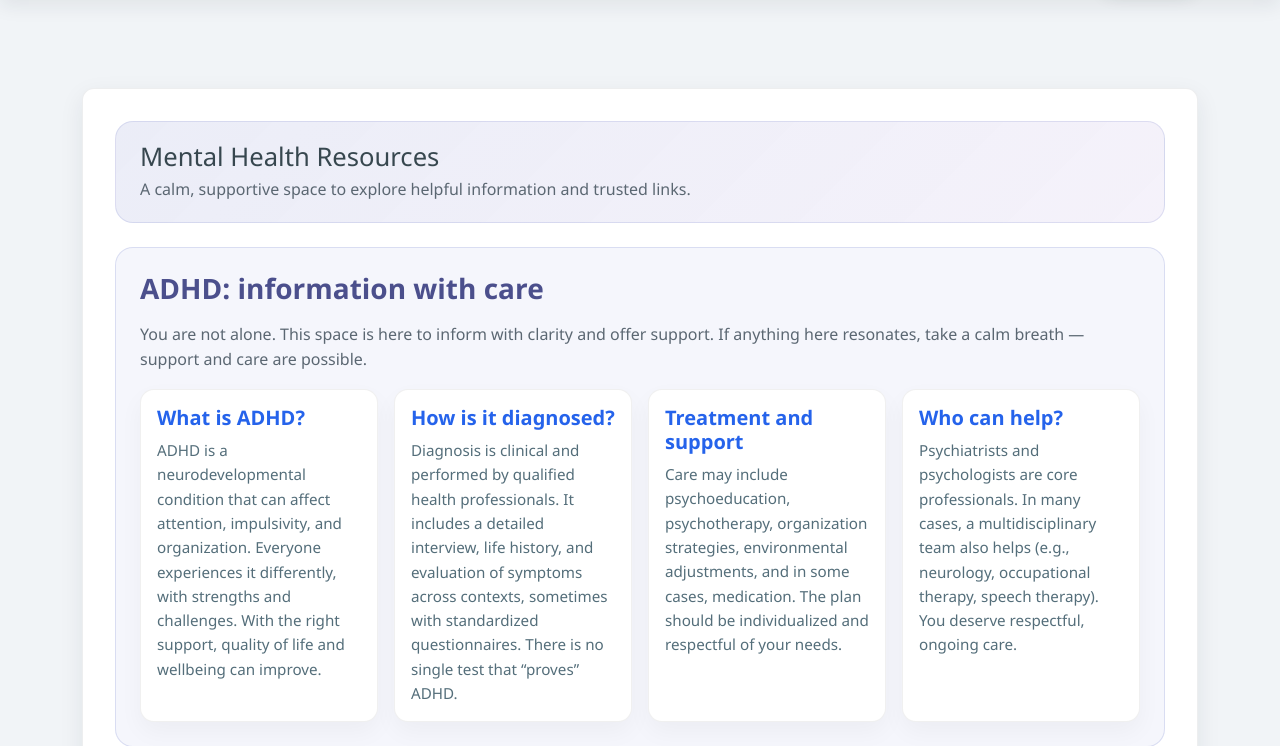
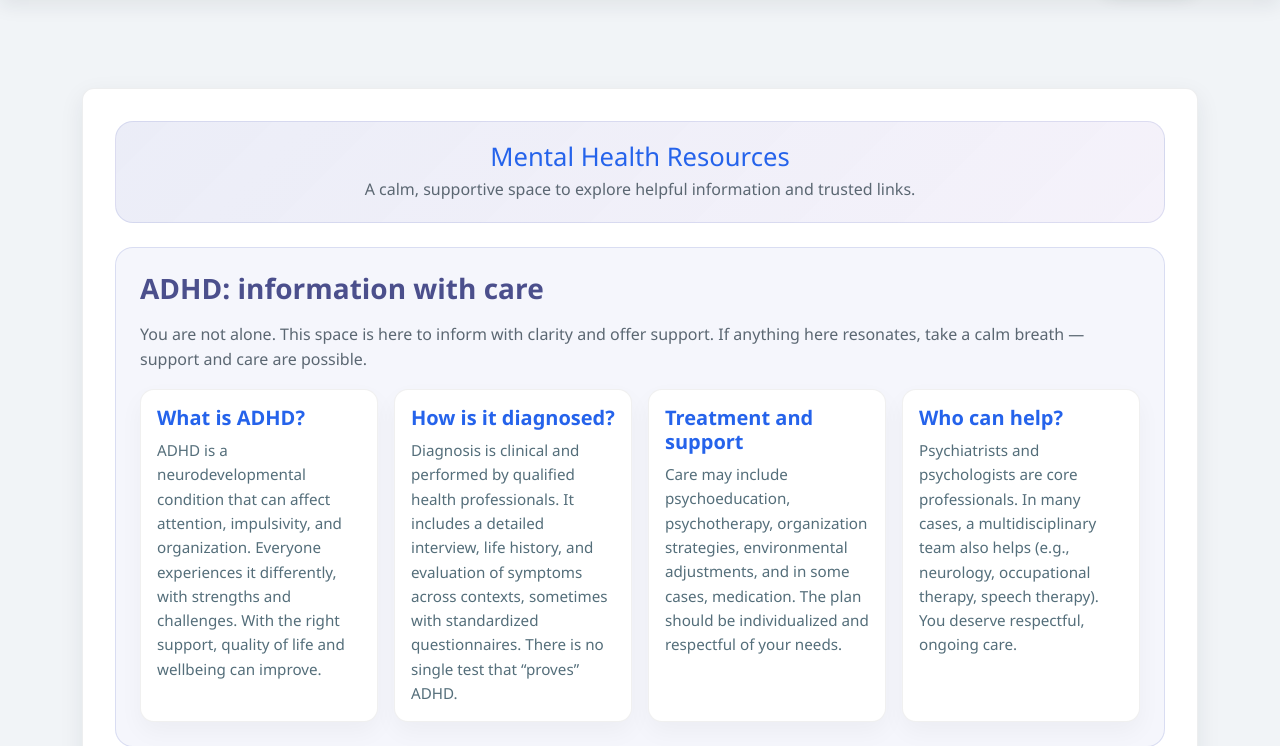
Before and after one commit to oliveiracle/mental-health-tracker, a Django app: page /resources/ in a window 1280 px wide. Shown: the part 69-815 px from the top of the page. Run offline with Django 5.2, Linux system fonts and the light colour scheme; the visitor is signed in with stand-in values (Sample User, id 1); data comes from the database, SQL or seed files in the repository.

Commit message:
Update resources page styling

```diff
--- a/tracker/static/tracker/css/style.css
+++ b/tracker/static/tracker/css/style.css
@@ -1133,7 +1133,7 @@ footer p {
 .resources-page .resources-hero {
     display: flex;
     align-items: center;
-    justify-content: space-between;
+    justify-content: center;
     gap: 1rem;
     background: linear-gradient(135deg, rgba(92, 107, 192, 0.12) 0%, rgba(126, 87, 194, 0.08) 100%);
     border: 1px solid rgba(92, 107, 192, 0.16);
@@ -1141,12 +1141,12 @@ footer p {
     padding: 1.25rem 1.5rem;
 }
 
+.resources-page .resources-hero-content {
+    text-align: center;
+}
 
-
-.resources-page .hero-actions {
-    display: flex;
-    gap: 0.75rem;
-    flex-wrap: wrap;
+.resources-page .resources-title {
+    color: #2563eb;
 }
 
 .resources-page .support-strip {
```
